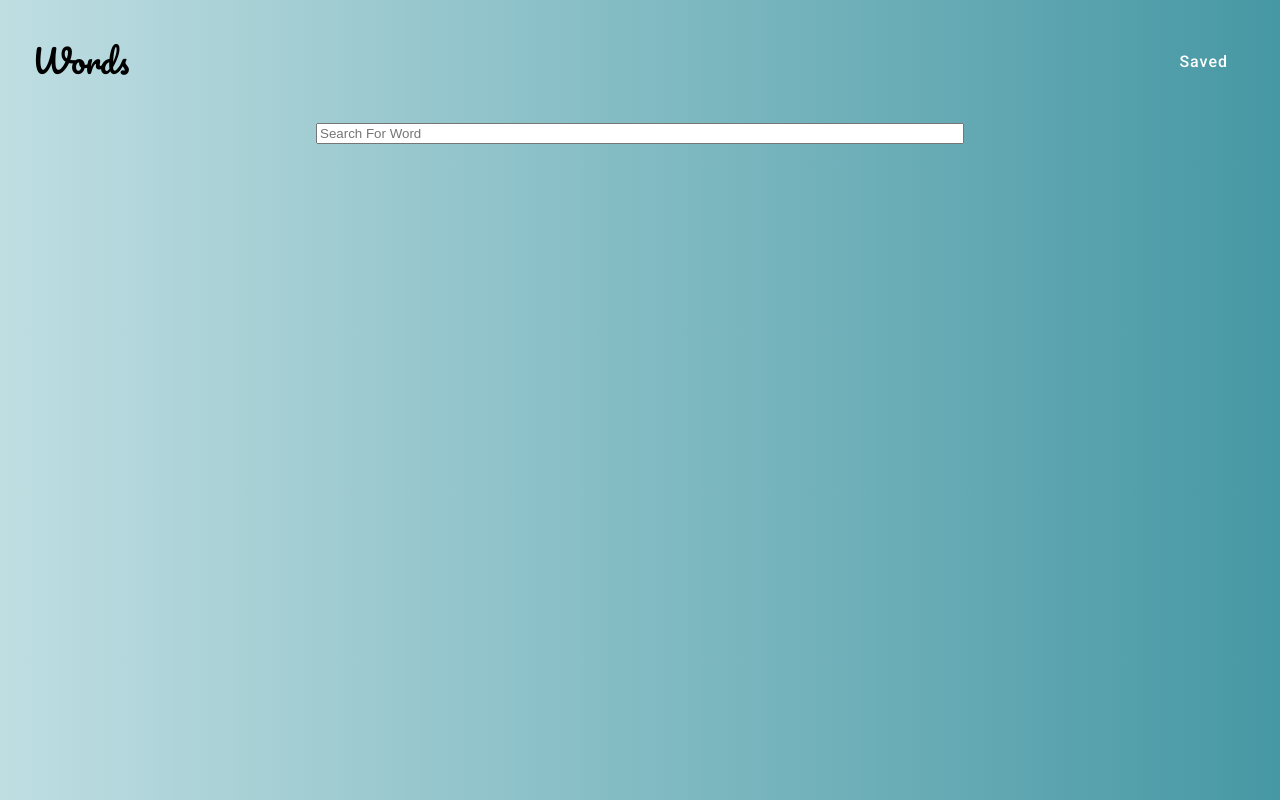
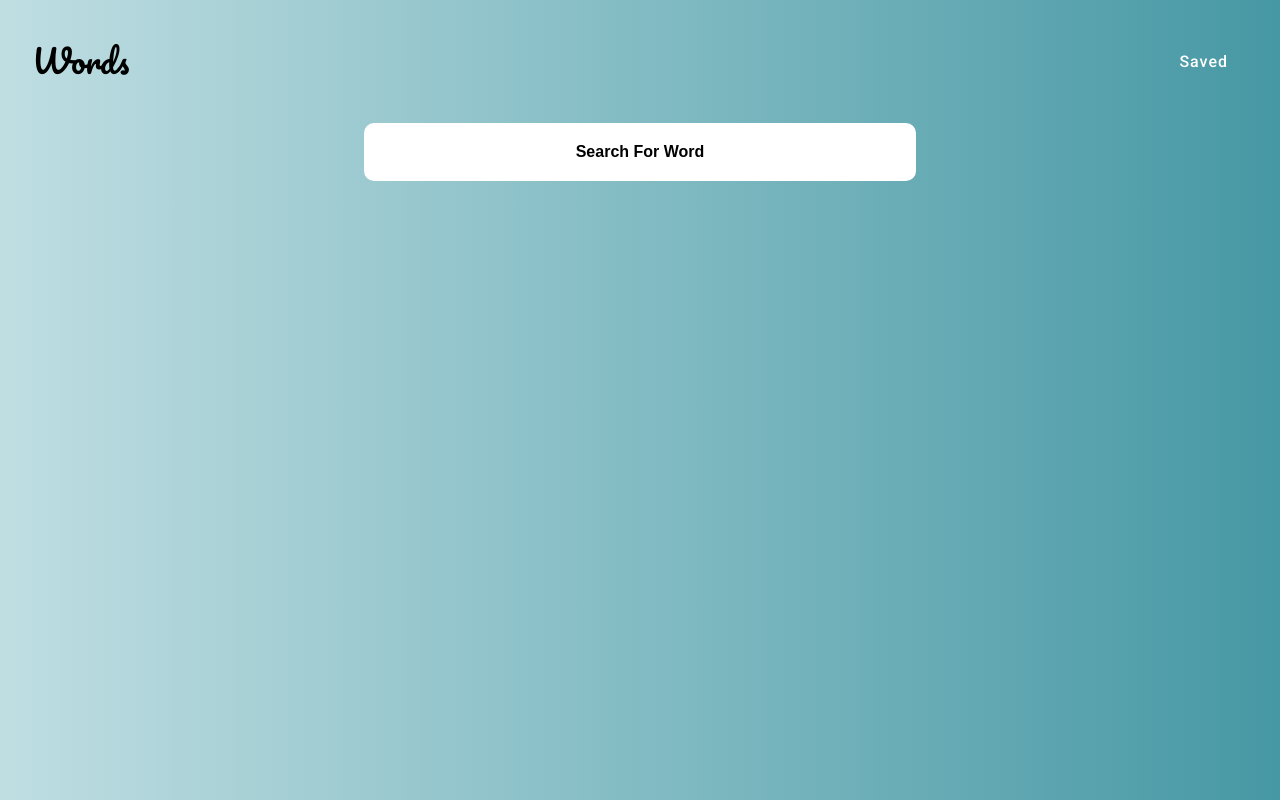
Before and after one commit to nate01776/word-web-app, a React (Create React App) app: page /#/search in a window 1280 px wide. Built offline with nearby package versions, Linux system fonts and the light colour scheme.

Commit message:
accounted for capitalized and uncapitalized letters, styled search bar

```diff
--- a/src/App.css
+++ b/src/App.css
@@ -21,7 +21,17 @@ body {
 }
 
 .search-bar {
-  width: 50vw;
+  width: 40vw;
+  font-size: 1em;
+  font-weight: 700;
+  padding: 20px;
+  border-radius: 10px;
+  border: none;
+  text-align: center;
+}
+
+::placeholder {
+  color: black;
 }
 
 .save-link {
--- a/src/Search.js
+++ b/src/Search.js
@@ -17,7 +17,7 @@ class Search extends Component {
   handleFormSubmit(event) {
     event.preventDefault();
     let self = this;
-    let searchWord = this.state.queryWord;
+    let searchWord = this.state.queryWord.toLowerCase();
 
     fetch('https://owlbot.info/api/v1/dictionary/' + searchWord + '?format=json')
       .then(function(response) {
--- a/src/SearchList.js
+++ b/src/SearchList.js
@@ -14,7 +14,7 @@ const SearchList = props => {
 
   if (queryResults.length !== 0) {
     let i = 0;
-
+    outputWord = outputWord.charAt(0).toUpperCase() + outputWord.slice(1)
     outputResults = queryResults.map(query => {
       let key = i;
       let newDef = "";
```
